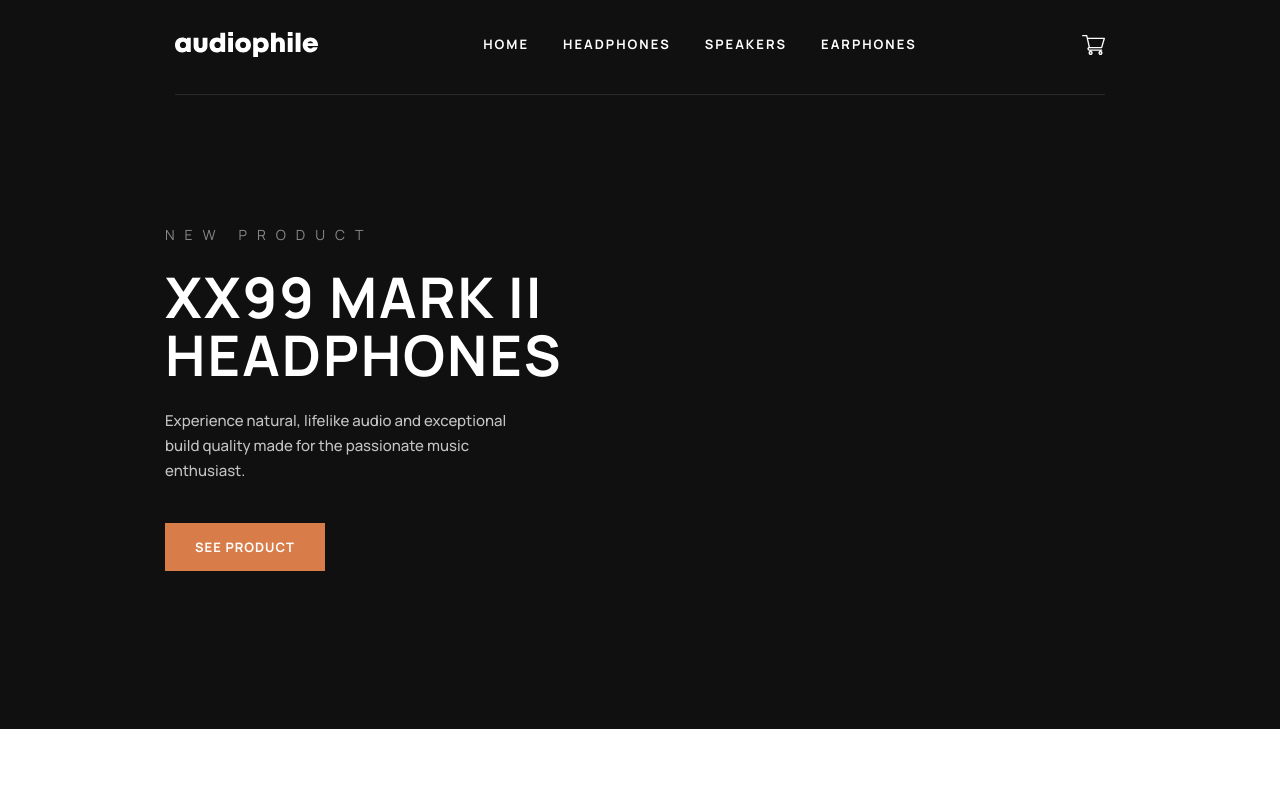
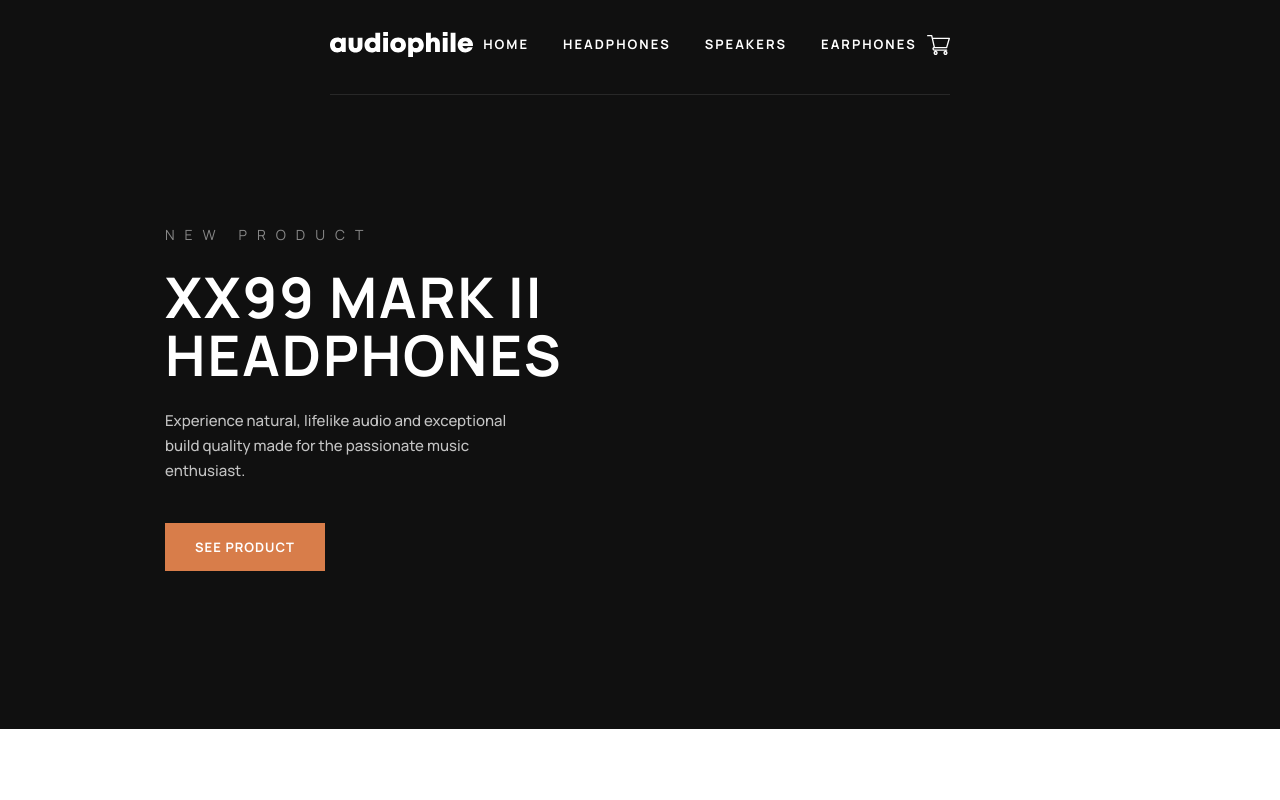
Before and after one commit to HeadYZ/Audiophile, a React (Vite) app: page / in a window 1280 px wide. Shown: the top 800 px of the page. Built offline with nearby package versions, Linux system fonts and the light colour scheme.

Commit message:
change styles

```diff
--- /dev/null
+++ b/src/components/Cart/Cart.jsx
@@ -0,0 +1,5 @@
+
+
+export default function Cart(){
+
+}
--- a/src/components/Footer/Footer.jsx
+++ b/src/components/Footer/Footer.jsx
@@ -23,7 +23,7 @@ export default function Footer() {
 					facility - we’re open 7 days a week.
 				</p>
 				<p className={`${classes.footer__text} ${classes['footer__text--bold']}`}>
-					Copyright 2021. All Rights Reserved
+					Copyright 2024. All Rights Reserved
 				</p>
 				<div className={classes.footer__social}>
 					<a href='' className={classes.footer__link}>
--- a/src/components/Footer/Footer.module.scss
+++ b/src/components/Footer/Footer.module.scss
@@ -117,7 +117,7 @@
 
 @media (min-width: 1440px) {
 	.footer {
-		margin-top: 20rem;
+		margin-top: 16rem;
 		@include section-desktop;
 		&__wrapper {
 			max-width: 111rem;
--- a/src/components/HomePage/Info.module.scss
+++ b/src/components/HomePage/Info.module.scss
@@ -6,18 +6,19 @@
 	@include section-mobile;
 	margin-top: 12rem;
 	&__wrapper {
-		height: 69.8rem;
 		display: flex;
 		flex-direction: column;
 		gap: 4rem;
 	}
 	&__picture {
 		display: block;
+		margin: 0 auto;
 		border-radius: 0.8rem;
 		overflow: hidden;
 		height: 30rem;
 		&-img {
 			width: 100%;
+			max-width: 32.7rem;
 		}
 	}
 	&__box {
@@ -45,6 +46,11 @@
 	.info {
 		@include section-tablet;
 		margin-top: 9.6rem;
+		&__picture {
+			&-img {
+				max-width: 67.2rem;
+			}
+		}
 		&__wrapper {
 			height: auto;
 			gap: 6.3rem;
--- a/src/components/Navigation/Navigation.module.scss
+++ b/src/components/Navigation/Navigation.module.scss
@@ -1,7 +1,7 @@
 @use '../../scss/colors.scss' as *;
 .nav {
 	height: 9rem;
-	padding: 2.2rem 0;
+	padding: 2.2rem 1.4rem;
 	// border-bottom: 1px solid rgba(255, 255, 255, 0.1);
 	background-color: $black;
 	a {
@@ -37,7 +37,7 @@
 @media (min-width: 768px) {
 	.nav {
 		border-bottom: none;
-		padding: 2.2rem 0;
+		padding: 2.2rem 2.9rem;
 		&__wrapper {
 			position: relative;
 			justify-content: start;
@@ -61,7 +61,7 @@
 
 @media (min-width: 992px) {
 	.nav {
-		padding: 2.2rem 0;
+		padding: 2.2rem 15.5rem;
 		height: 9.6rem;
 		&__wrapper {
 			margin: 0 auto;
--- a/src/components/Product/ProductAdditionInfo.jsx
+++ b/src/components/Product/ProductAdditionInfo.jsx
@@ -32,8 +32,6 @@ export default function ProductAdditionInfo({ products, images }) {
 				<ul className={classes['product__addition-list']}>
 					{products.map(product => {
 						let productName = product.slug.split('-')
-						console.log(product.name)
-
 						const productCategory = productName.splice(-1, 1)
 						productName = productName.join('')
 
@@ -49,7 +47,9 @@ export default function ProductAdditionInfo({ products, images }) {
 								<div className={classes['product__addition-box']}>
 									<h4 className={classes['product__addition-box-heading']}>{product.name}</h4>
 									<Button btn='1'>
-										<Link to={`/${productCategory}/${productName}`}>See product</Link>
+										<Link to={`/${productCategory}/${productName}`} className={classes.product__link}>
+											See product
+										</Link>
 									</Button>
 								</div>
 							</li>
--- a/src/components/Product/ProductAdditionInfo.module.scss
+++ b/src/components/Product/ProductAdditionInfo.module.scss
@@ -1,5 +1,9 @@
 @use '../../scss/typography.scss' as *;
+@use '../../scss/UI.scss' as *;
 .product {
+	&__link {
+		@include link;
+	}
 	&__images {
 		margin: 8.8rem auto 0;
 		display: flex;
@@ -33,10 +37,7 @@
 			margin: 4rem auto 0;
 			list-style: none;
 			max-width: 35rem;
-			display: flex;
-			flex-direction: column;
-			justify-content: center;
-			align-items: center;
+			@include flex-c-center;
 			gap: 5.6rem;
 
 			&-item {
@@ -49,10 +50,7 @@
 			width: 100%;
 		}
 		&-box {
-			display: flex;
-			flex-direction: column;
-			justify-content: center;
-			align-items: center;
+			@include flex-c-center;
 			gap: 3.2rem;
 			&-heading {
 				font-size: 2.4rem;
--- a/src/components/Product/ProductDetails.jsx
+++ b/src/components/Product/ProductDetails.jsx
@@ -8,7 +8,7 @@ export default function ProductDetails({ product }) {
 	return (
 		<section className={classes.product}>
 			<div className={classes.product__wrapper}>
-				<Link to='../' className={classes.product__link}>
+				<Link to='..' className={classes.product__link}>
 					Go Back
 				</Link>
 
--- a/src/components/Product/ProductFeatures.module.scss
+++ b/src/components/Product/ProductFeatures.module.scss
@@ -71,7 +71,7 @@
 	}
 }
 
-@media (min-width: 1440px) {
+@media (min-width: 1080px) {
 	.product {
 		&__features {
 			margin-top: 16rem;
--- a/src/scss/UI.scss
+++ b/src/scss/UI.scss
@@ -17,4 +17,22 @@
 	text-decoration: none;
 }
 
+@mixin flex-r-center {
+	display: flex;
+	justify-content: center;
+	align-items: center;
+}
+@mixin flex-c-center {
+	display: flex;
+	flex-direction: column;
+	justify-content: center;
+	align-items: center;
+}
+
+@mixin link {
+	width: 100%;
+	height: 100%;
+	@include flex-r-center;
+}
+
 // 120 168 200 200
```
